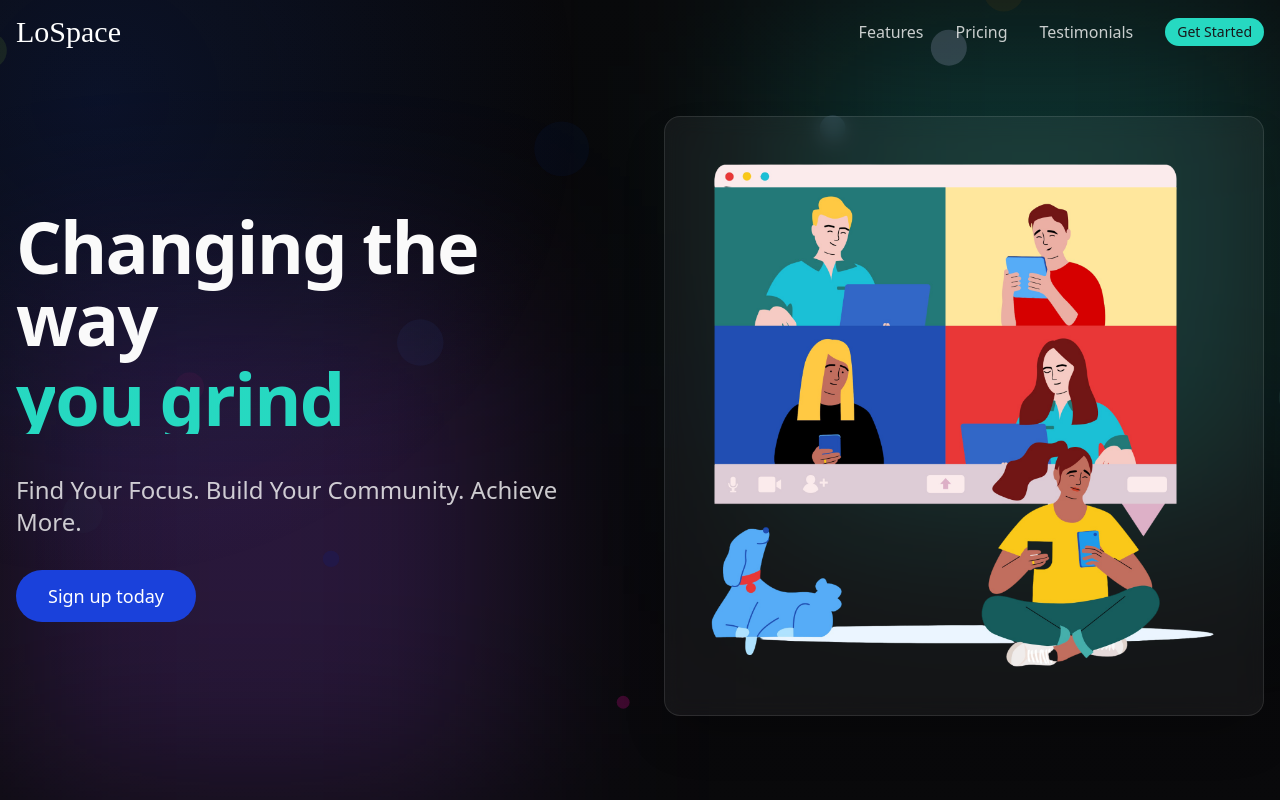
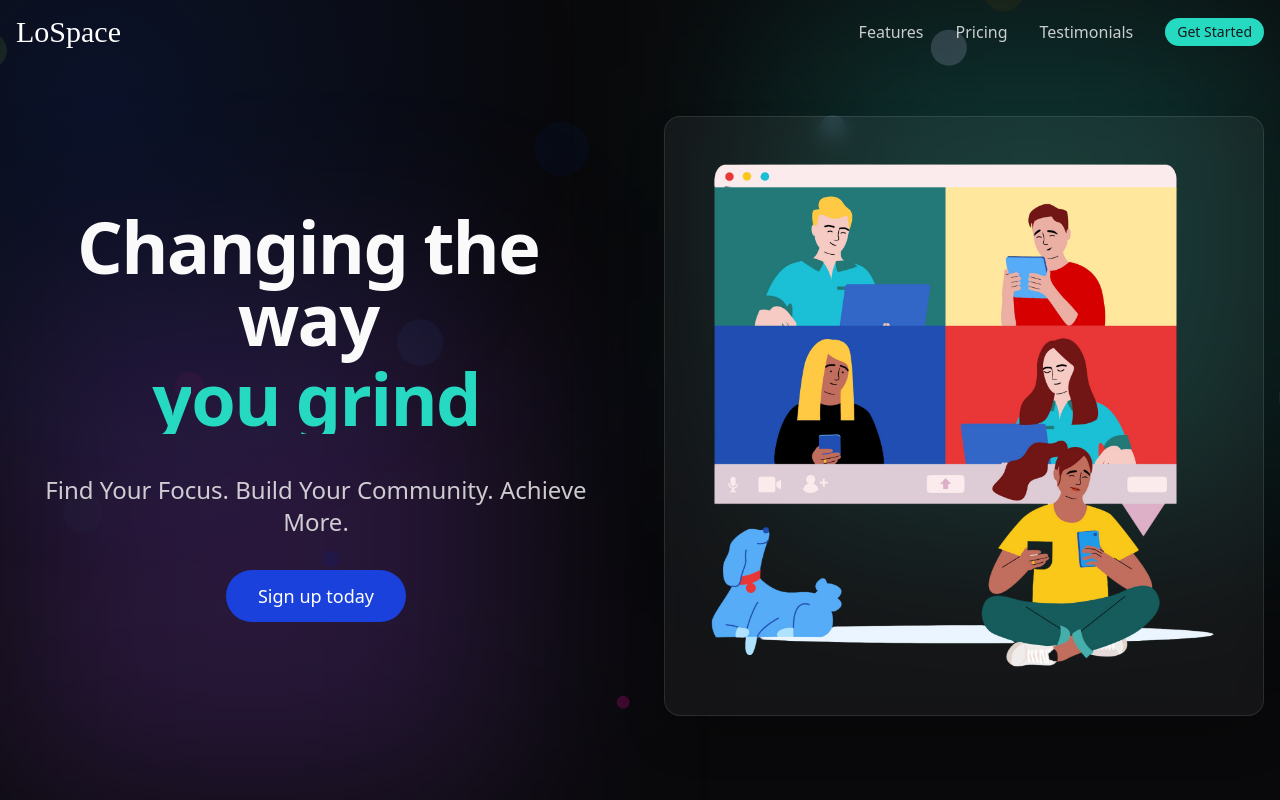
Before and after one commit to oreothebuilder/lospace, a React (Vite) app: page / in a window 1280 px wide. Shown: the top 800 px of the page. Built offline with nearby package versions, Linux system fonts and the light colour scheme; a web font is replaced by a local one.

Commit message:
Center align hero text
Align text content on the left side of the hero section to the center.

```diff
--- a/src/components/Hero.tsx
+++ b/src/components/Hero.tsx
@@ -58,7 +58,7 @@ const Hero = () => {
             initial={{ opacity: 0 }}
             animate={{ opacity: 1 }}
             transition={{ duration: 2 }}
-            className="text-center lg:text-left"
+            className="text-center"
           >
             <h1 className="text-4xl md:text-7xl font-bold mb-6 leading-tight tracking-tight">
               {mainWords.map((word, wordIndex) => (
@@ -105,10 +105,10 @@ const Hero = () => {
                 ))}
               </span>
             </h1>
-            <p className="text-lg md:text-2xl text-foreground/80 mb-8 max-w-2xl mx-auto lg:mx-0 font-medium">
+            <p className="text-lg md:text-2xl text-foreground/80 mb-8 max-w-2xl mx-auto">
               Find Your Focus. Build Your Community. Achieve More.
             </p>
-            <div className="flex flex-col sm:flex-row justify-center lg:justify-start items-center gap-4">
+            <div className="flex flex-col sm:flex-row justify-center items-center gap-4">
               <Button
                 size="lg"
                 className="group bg-[#1a41db] hover:bg-[#1a41db]/90 text-white px-8"
```
